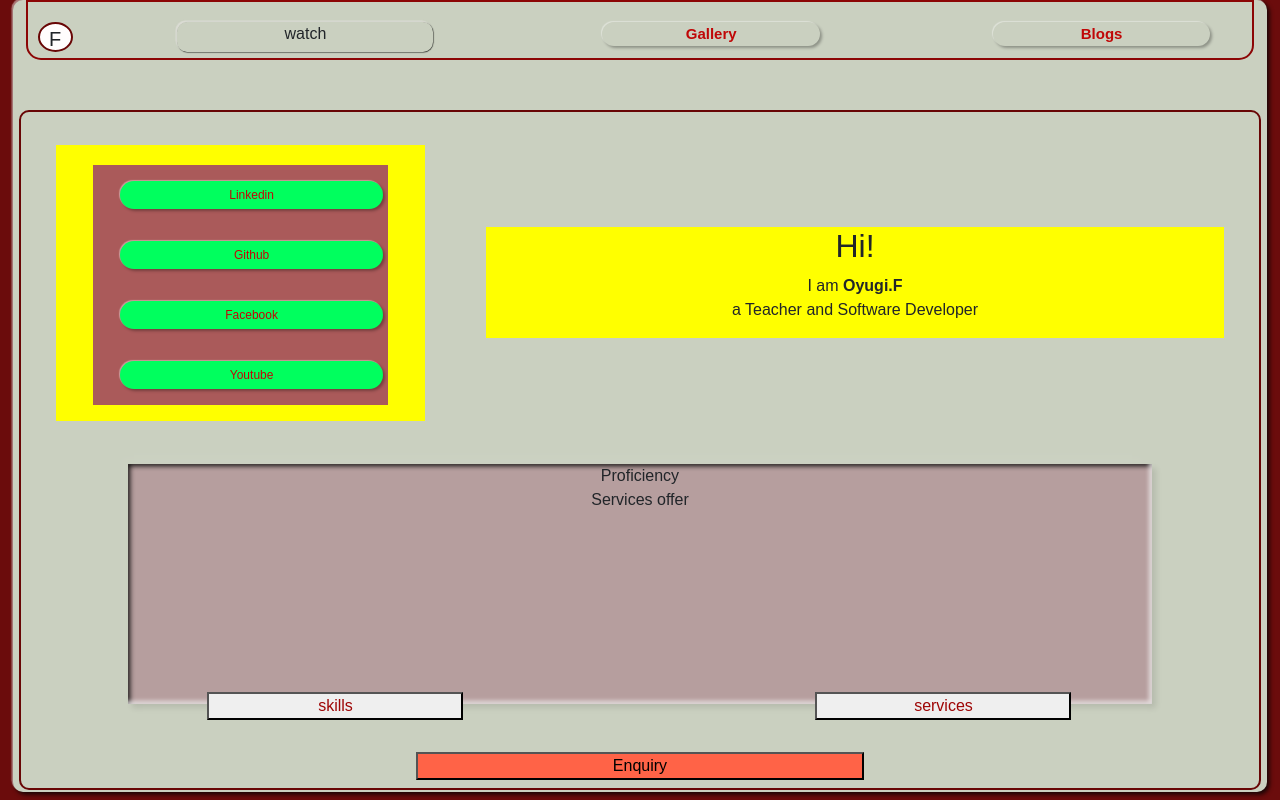
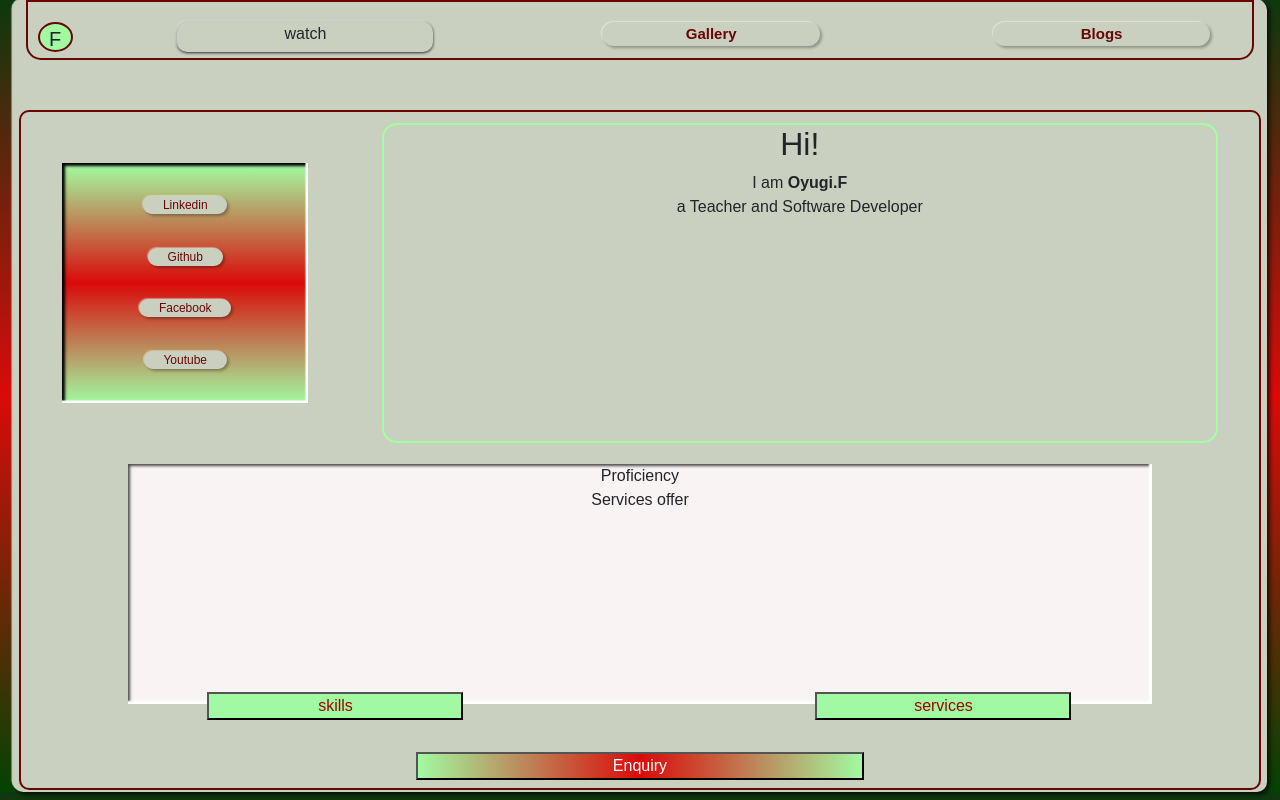
Before and after one commit to OyugiFelix/mywebsite, a Django app: page / in a window 1280 px wide. Run offline with Django 3.2, Linux system fonts and the light colour scheme.

Commit message:
designed social links and about section

```diff
--- a/connect/static/styles.css
+++ b/connect/static/styles.css
@@ -4,7 +4,7 @@
     font-family: Arial, Helvetica, sans-serif;
 }
 body{
-    background: rgb(107, 12, 12);
+    background:linear-gradient(rgb(13, 56, 13), rgb(218, 10, 10), rgb(3, 67, 3));
     align-items: center;
     justify-content: center;
     display: flex;
@@ -19,7 +19,7 @@ body{
     flex-direction: column;
     position: relative;
     border-radius: 10px;
-    box-shadow: -1.5px -1.5px 1px rgba(237, 234, 234, 0.5),
+    box-shadow: -1.5px -1.5px 1px #cad0c0,
          2.5px 2.5px 4px rgba(4, 4, 4, 0.8);
 }
 .navbar{
@@ -33,7 +33,7 @@ body{
     justify-content: space-between;
     display: flex;
     border-radius: 0 0 15px 15px ;
-    border: 2px solid rgb(140, 5, 5);
+    border: 2px solid rgb(104, 5, 5);
 }
 .navlinks ul{
 
@@ -75,7 +75,7 @@ body{
 .navlinks ul li a{
     text-decoration: none;
     font-size: 15px;
-    color: rgb(192, 7, 7);
+    color: rgb(104, 5, 5);
 
 }
 
@@ -84,15 +84,15 @@ body{
     height: 30px;
     text-align: center;
     border-radius: 10px;
-    box-shadow: -1.5px -1.5px 1px rgba(237, 234, 234, 0.5),
-         .5px .5px 1px rgba(4, 4, 4, 0.8);
+    box-shadow: -1.5px -1.5px 2px rgba(237, 234, 234, 0.5),
+         .1px 1px 3px rgba(4, 4, 4, 0.8);
 
 }
 .logo{
     text-align: center;
     justify-content: center;
     align-items: center;
-    background-color: rgb(255, 253, 253);
+    background-color: rgb(161, 250, 161);
     border-radius: 50%;
     width: 35px;
     height: 30px;
@@ -128,44 +128,42 @@ body{
     display: flex;
 }
 .about{
-    width: 60%;
-    background-color: yellow;
+    width: 68%;
+    height: 40vh;
+    border: 2px solid rgb(161, 2250, 161);
+    border-radius: 15px;
+
 
 }
 .links{
-    width: 30%;
-    background-color: yellow;
+    width: 20%;
+    height: 30vh;
+    background: linear-gradient(rgb(161, 2250, 161), rgb(218, 10, 10), rgb(161, 250, 161));
     text-align: center;
-    justify-content: space-around;
+    justify-content: space-evenly;
     align-items: center;
+    flex-direction: column;
     display: flex;
+    box-shadow:
+                inset -2.5px -2.5px 1px rgba(255, 255, 255, 1),
+                inset 3px 3px 3px rgba(0, 0, 0, 1);
 
 
 }
-.links ul{
-    width: 80%;
-    background-color: rgb(170, 90, 90);
-    text-align: center;
-    justify-content: space-around;
-    align-items: center;
-    display: flex;
-    flex-direction: column;
-    margin-top :20px;
-    height: 30vh;
-}
-.links ul a{
+
+.links  a{
     margin-right: 10px;
-    background-color: rgb(0, 255, 94);
+    background-color: #cad0c0;
     text-align: center;
     justify-content: center;
     align-items: center;
-    display: flex;
     text-decoration: none;
     font-size: 12px;
-    color: rgb(192, 7, 7);
+    color: rgb(104, 7, 7);
     border-radius: 15px;
-    width: 100%;
-    padding: 5px;
+    padding-left: 8%;
+    padding-right: 8%;
+    margin-left: 4%;
     box-shadow: -1px -1px 1px rgba(255, 255, 255, 0.4),
                 2px 2px 3px rgba(0, 0, 0, 0.3);
 
@@ -180,13 +178,12 @@ body{
 
 }
 .screen{
-    background-color: rgb(182, 158, 158);
+    background-color: rgb(250, 243, 243);
     width: 80vw;
     height: 85%;
-    box-shadow: -8px -8px 8px rgba(255, 255, 255, 0.03),
-            4px 4px 6px rgba(0, 0, 0, 0.1),
-            inset -3px -3px 4px rgba(255, 255, 255, 0.7),
-            inset 2px 2px 5px rgba(0, 0, 0,.9);
+    box-shadow:
+            inset -3px -3px 2px rgba(255, 255, 255, 1),
+            inset 2px 2px 3px rgba(0, 0, 0,.7);
 }
 .controls ul{
     width: 70vw;
@@ -212,11 +209,13 @@ body{
 .controls ul li button{
     width: 20vw;
     color: rgb(158, 5, 5);
+    background: rgb(161, 250, 161);
 }
 #enquiry{
-    background-color: tomato;
+    background: linear-gradient(to right, rgb(161, 250, 161), rgb(218, 10, 10), rgb(161, 250, 161));
     width: 35vw;
     margin-bottom: 8px;
+    color: white;
 
 }
 
@@ -227,7 +226,7 @@ body{
         justify-content: center;
         align-items: center;
         display: inline-block;
-        font-weight: 300;
+        font-weight: 500;
         list-style: none;
         border-radius: 15px;
         box-shadow: -1px -1px 1px rgba(255, 255, 255, 0.4),
--- a/connect/templates/index.html
+++ b/connect/templates/index.html
@@ -31,12 +31,12 @@
       <div class="main">
         <div class="home">
           <div class="links">
-             <ul>
+
               <a href="https://www.linkedin.com/in/oyugi-felix-429697182/">Linkedin</a>
               <a href="https://github.com/OyugiFelix">Github</a>
               <a href="https://www.facebook.com/oyugi.felix.5">Facebook</a>
               <a href="https://www.youtube.com/channel/UCu_tzmEMoL127V_rpJEjTCg">Youtube</a>
-            </ul>
+
           </div>
           <div class="about">
             <h2>Hi!</h2>
```
